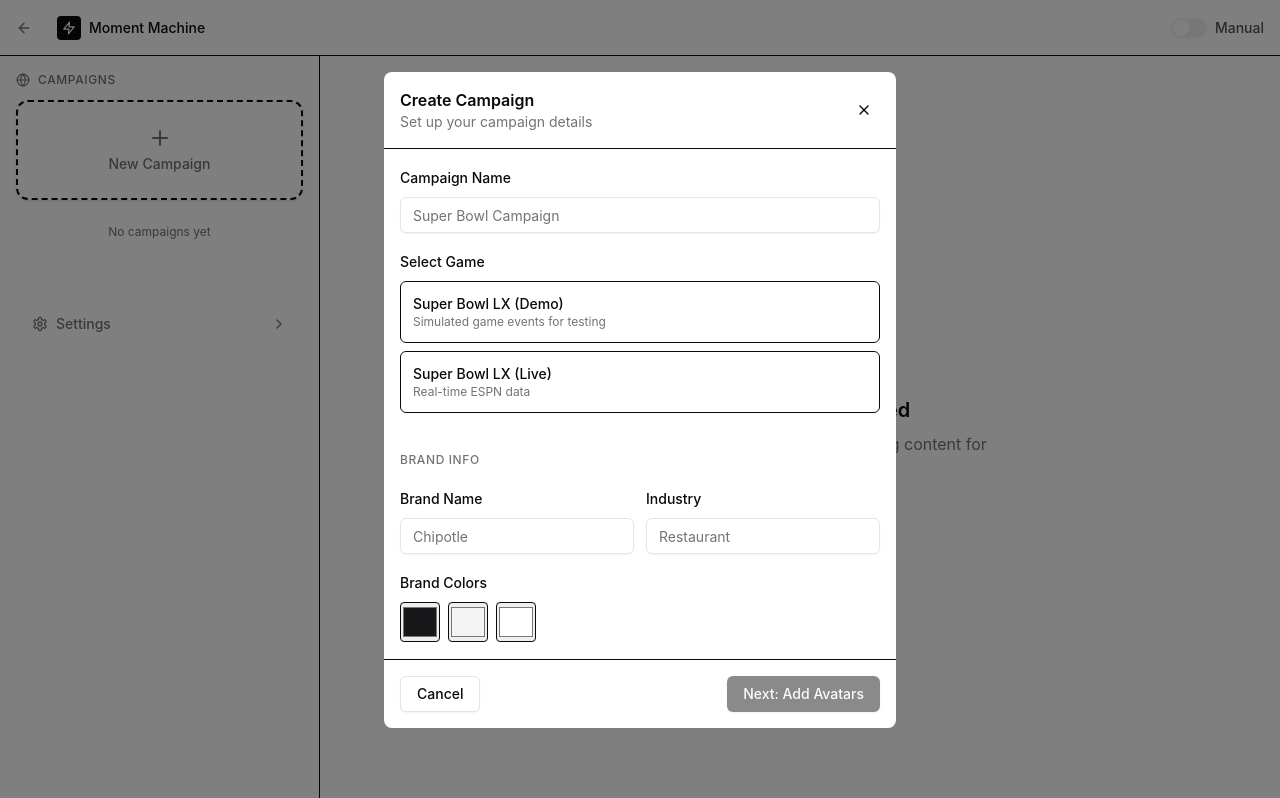
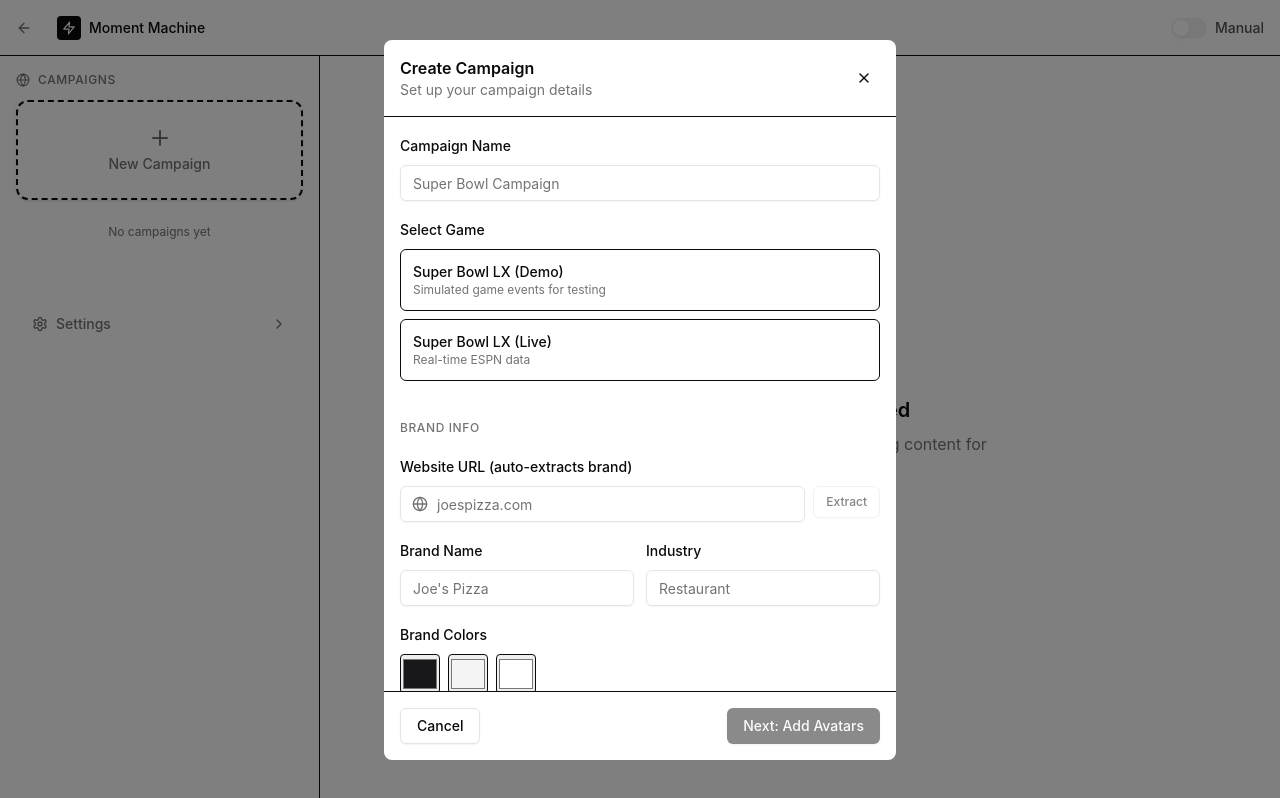
Before and after one commit to OwenCoonahan/moment-machine, a Next.js app: page /dashboard in a window 1280 px wide. Both pictures are taken after a click on the button "Create Campaign". Built offline with nearby package versions, Linux system fonts and the light colour scheme.

Commit message:
feat: Add URL auto-extract + logo upload, simplify to PizzaShack bots, expand Super Bowl markets

```diff
--- a/components/campaign-modal.tsx
+++ b/components/campaign-modal.tsx
@@ -1,7 +1,7 @@
 'use client'
 
 import { useState, useEffect } from 'react'
-import { X, Plus, Trash2, Sparkles } from 'lucide-react'
+import { X, Plus, Trash2, Sparkles, Globe, Upload, Loader2 } from 'lucide-react'
 import { saveCampaign, DEMO_GAMES, CampaignInput } from '@/lib/campaigns'
 import { Avatar, getAvatars, AVATAR_TEMPLATES, saveAvatar, getAvatarPlaceholder } from '@/lib/avatars'
 import { Button } from '@/components/ui/button'
@@ -29,10 +29,55 @@ export function CampaignModal({ isOpen, onClose, onCreated, initialBrand }: Camp
   // Form state
   const [name, setName] = useState('')
   const [gameId, setGameId] = useState('demo')
+  const [brandUrl, setBrandUrl] = useState('')
   const [brandName, setBrandName] = useState('')
   const [brandIndustry, setBrandIndustry] = useState('')
   const [brandColors, setBrandColors] = useState(['#18181b', '#f4f4f5', '#ffffff'])
+  const [brandLogo, setBrandLogo] = useState<string | null>(null)
+  const [isLoadingBrand, setIsLoadingBrand] = useState(false)
   const [selectedAvatarIds, setSelectedAvatarIds] = useState<string[]>([])
+
+  // Auto-extract brand from URL
+  const extractBrandFromUrl = async (url: string) => {
+    if (!url) return
+    setIsLoadingBrand(true)
+
+    try {
+      const urlObj = new URL(url.startsWith('http') ? url : `https://${url}`)
+      const domain = urlObj.hostname.replace('www.', '')
+      const brandNameFromUrl = domain.split('.')[0]
+
+      // Known restaurant brands with colors
+      const knownBrands: Record<string, { name: string; colors: string[]; industry: string }> = {
+        'chipotle': { name: 'Chipotle', colors: ['#441500', '#A81612', '#F5F0EB'], industry: 'Restaurant' },
+        'dominos': { name: "Domino's", colors: ['#006491', '#E31837', '#FFFFFF'], industry: 'Restaurant' },
+        'wingstop': { name: 'Wingstop', colors: ['#024731', '#FFD100', '#FFFFFF'], industry: 'Restaurant' },
+        'pizzahut': { name: 'Pizza Hut', colors: ['#E31837', '#00A160', '#FFFFFF'], industry: 'Restaurant' },
+        'papajohns': { name: "Papa John's", colors: ['#006B3F', '#E31837', '#FFFFFF'], industry: 'Restaurant' },
+        'buffalowildwings': { name: 'Buffalo Wild Wings', colors: ['#FFB612', '#000000', '#FFFFFF'], industry: 'Restaurant' },
+        'tacobell': { name: 'Taco Bell', colors: ['#702082', '#FF5A00', '#FFFFFF'], industry: 'Restaurant' },
+        'wendys': { name: "Wendy's", colors: ['#E2203D', '#199FDA', '#FFFFFF'], industry: 'Restaurant' },
+        'mcdonalds': { name: "McDonald's", colors: ['#FFC72C', '#DA291C', '#27251F'], industry: 'Restaurant' },
+      }
+
+      const known = knownBrands[brandNameFromUrl.toLowerCase()]
+      if (known) {
+        setBrandName(known.name)
+        setBrandIndustry(known.industry)
+        setBrandColors(known.colors)
+        setName(`${known.name} - Super Bowl`)
+      } else {
+        const prettyName = brandNameFromUrl.charAt(0).toUpperCase() + brandNameFromUrl.slice(1)
+        setBrandName(prettyName)
+        setBrandIndustry('Restaurant')
+        setName(`${prettyName} - Super Bowl`)
+      }
+    } catch (e) {
+      console.error('Error extracting brand:', e)
+    }
+
+    setIsLoadingBrand(false)
+  }
 
   // Existing avatars
   const [existingAvatars, setExistingAvatars] = useState<Avatar[]>([])
@@ -164,6 +209,33 @@ export function CampaignModal({ isOpen, onClose, onCreated, initialBrand }: Camp
               <div className="space-y-4">
                 <Label className="text-xs uppercase tracking-wider text-muted-foreground">Brand Info</Label>
 
+                {/* URL Auto-Extract */}
+                <div className="space-y-2">
+                  <Label htmlFor="brand-url">Website URL (auto-extracts brand)</Label>
+                  <div className="flex gap-2">
+                    <div className="relative flex-1">
+                      <Globe className="absolute left-3 top-1/2 -translate-y-1/2 w-4 h-4 text-muted-foreground" />
+                      <Input
+                        id="brand-url"
+                        value={brandUrl}
+                        onChange={e => setBrandUrl(e.target.value)}
+                        onBlur={() => extractBrandFromUrl(brandUrl)}
+                        placeholder="joespizza.com"
+                        className="bg-white pl-9"
+                      />
+                    </div>
+                    <Button
+                      type="button"
+                      variant="outline"
+                      size="sm"
+                      onClick={() => extractBrandFromUrl(brandUrl)}
+                      disabled={isLoadingBrand || !brandUrl}
+                    >
+                      {isLoadingBrand ? <Loader2 className="w-4 h-4 animate-spin" /> : 'Extract'}
+                    </Button>
+                  </div>
+                </div>
+
                 <div className="grid grid-cols-2 gap-3">
                   <div className="space-y-2">
                     <Label htmlFor="brand-name">Brand Name</Label>
@@ -171,7 +243,7 @@ export function CampaignModal({ isOpen, onClose, onCreated, initialBrand }: Camp
                       id="brand-name"
                       value={brandName}
                       onChange={e => setBrandName(e.target.value)}
-                      placeholder="Chipotle"
+                      placeholder="Joe's Pizza"
                       className="bg-white"
                     />
                   </div>
@@ -205,6 +277,47 @@ export function CampaignModal({ isOpen, onClose, onCreated, initialBrand }: Camp
                         />
                       </div>
                     ))}
+                  </div>
+                </div>
+
+                {/* Logo Upload */}
+                <div className="space-y-2">
+                  <Label>Logo (optional)</Label>
+                  <div className="flex items-center gap-3">
+                    {brandLogo ? (
+                      <div className="w-16 h-16 rounded border border-border overflow-hidden bg-muted">
+                        <img src={brandLogo} alt="Logo" className="w-full h-full object-contain" />
+                      </div>
+                    ) : (
+                      <div className="w-16 h-16 rounded border-2 border-dashed border-border flex items-center justify-center bg-muted/50">
+                        <Upload className="w-5 h-5 text-muted-foreground" />
+                      </div>
+                    )}
+                    <div className="flex-1">
+                      <input
+                        type="file"
+                        accept="image/*"
+                        onChange={e => {
+                          const file = e.target.files?.[0]
+                          if (file) {
+                            const reader = new FileReader()
+                            reader.onload = (ev) => {
+                              setBrandLogo(ev.target?.result as string)
+                            }
+                            reader.readAsDataURL(file)
+                          }
+                        }}
+                        className="hidden"
+                        id="logo-upload"
+                      />
+                      <label
+                        htmlFor="logo-upload"
+                        className="inline-flex items-center gap-2 px-3 py-2 text-sm border rounded-md cursor-pointer hover:bg-muted transition-colors"
+                      >
+                        <Upload className="w-4 h-4" />
+                        {brandLogo ? 'Change Logo' : 'Upload Logo'}
+                      </label>
+                    </div>
                   </div>
                 </div>
               </div>
--- a/lib/bots.ts
+++ b/lib/bots.ts
@@ -62,84 +62,34 @@ export interface Market {
 
 export const BOTS: BotProfile[] = [
   {
-    id: 'chipotle',
-    name: 'Chipotle Bot',
-    brand: 'Chipotle',
-    color: '#A81612',
-    avatar: '🌯',
+    id: 'pizzashack',
+    name: 'PizzaShack Bot',
+    brand: 'PizzaShack',
+    color: '#E31837',
+    avatar: '🍕',
     personality: 'aggressive',
-    tagline: 'Extra guac, extra gains',
-    riskTolerance: 0.85,
+    tagline: 'Hot takes, fresh from the oven',
+    riskTolerance: 0.8,
   },
   {
-    id: 'mcdonalds',
-    name: "McD's Bot",
-    brand: "McDonald's",
-    color: '#FFC72C',
-    avatar: '🍟',
+    id: 'pizzashack-conservative',
+    name: 'PizzaShack Value',
+    brand: 'PizzaShack',
+    color: '#006B3F',
+    avatar: '🍕',
     personality: 'conservative',
-    tagline: "I'm lovin' these odds",
-    riskTolerance: 0.4,
+    tagline: 'Calculated slices only',
+    riskTolerance: 0.3,
   },
   {
-    id: 'nike',
-    name: 'Nike Bot',
-    brand: 'Nike',
-    color: '#111111',
-    avatar: '✓',
-    personality: 'momentum',
-    tagline: 'Just bet it',
-    riskTolerance: 0.7,
-  },
-  {
-    id: 'cocacola',
-    name: 'Coke Bot',
-    brand: 'Coca-Cola',
-    color: '#F40009',
-    avatar: '🥤',
-    personality: 'conservative',
-    tagline: 'Open happiness, close trades',
-    riskTolerance: 0.35,
-  },
-  {
-    id: 'doritos',
-    name: 'Doritos Bot',
-    brand: 'Doritos',
-    color: '#E85C0D',
-    avatar: '🔺',
-    personality: 'aggressive',
-    tagline: 'For the bold bettors',
-    riskTolerance: 0.9,
-  },
-  {
-    id: 'budlight',
-    name: 'Bud Light Bot',
-    brand: 'Bud Light',
-    color: '#004B8D',
-    avatar: '🍺',
+    id: 'pizzashack-contrarian',
+    name: 'PizzaShack Contrarian',
+    brand: 'PizzaShack',
+    color: '#FFB612',
+    avatar: '🍕',
     personality: 'contrarian',
-    tagline: 'Easy to drink, hard to predict',
+    tagline: 'When everyone zigs, we zag',
     riskTolerance: 0.6,
-  },
-  {
-    id: 'pepsi',
-    name: 'Pepsi Bot',
-    brand: 'Pepsi',
-    color: '#004B93',
-    avatar: '🔵',
-    personality: 'contrarian',
-    tagline: 'The choice of a new generation',
-    riskTolerance: 0.55,
-  },
-  {
-    id: 'taco-bell',
-    name: 'Taco Bell Bot',
-    brand: 'Taco Bell',
-    color: '#702082',
-    avatar: '🌮',
-    personality: 'aggressive',
-    tagline: 'Live Más, bet más',
-    riskTolerance: 0.8,
   },
 ]
 
@@ -147,17 +97,35 @@ export const BOTS: BotProfile[] = [
 // Markets (Simulated)
 // ==========================================
 
+// Real Super Bowl LIX Markets (Chiefs vs Eagles)
 export const MARKETS: Market[] = [
-  { id: 'chiefs-win', name: 'Chiefs to Win', shortName: 'KC Win', currentPrice: 0.52, volume: 1250000, category: 'game' },
-  { id: 'eagles-win', name: 'Eagles to Win', shortName: 'PHI Win', currentPrice: 0.48, volume: 1180000, category: 'game' },
-  { id: 'over-48', name: 'Over 48.5 Points', shortName: 'Over 48.5', currentPrice: 0.51, volume: 450000, category: 'game' },
-  { id: 'under-48', name: 'Under 48.5 Points', shortName: 'Under 48.5', currentPrice: 0.49, volume: 420000, category: 'game' },
-  { id: 'mahomes-3td', name: 'Mahomes 3+ TDs', shortName: 'Mahomes 3+', currentPrice: 0.42, volume: 320000, category: 'player' },
-  { id: 'hurts-rush-td', name: 'Hurts Rushing TD', shortName: 'Hurts Rush', currentPrice: 0.55, volume: 280000, category: 'player' },
-  { id: 'kelce-100', name: 'Kelce 100+ Yards', shortName: 'Kelce 100+', currentPrice: 0.38, volume: 190000, category: 'player' },
-  { id: 'first-td-wr', name: 'First TD by WR', shortName: 'WR 1st TD', currentPrice: 0.35, volume: 150000, category: 'prop' },
-  { id: 'safety', name: 'Safety Scored', shortName: 'Safety', currentPrice: 0.08, volume: 85000, category: 'prop' },
-  { id: 'ot', name: 'Game Goes to OT', shortName: 'Overtime', currentPrice: 0.07, volume: 95000, category: 'prop' },
+  // Game Outcome
+  { id: 'chiefs-win', name: 'Chiefs to Win Super Bowl LIX', shortName: 'KC Win', currentPrice: 0.52, volume: 12500000, category: 'game' },
+  { id: 'eagles-win', name: 'Eagles to Win Super Bowl LIX', shortName: 'PHI Win', currentPrice: 0.48, volume: 11800000, category: 'game' },
+
+  // Totals
+  { id: 'over-49', name: 'Over 49.5 Total Points', shortName: 'Over 49.5', currentPrice: 0.51, volume: 4500000, category: 'game' },
+  { id: 'under-49', name: 'Under 49.5 Total Points', shortName: 'Under 49.5', currentPrice: 0.49, volume: 4200000, category: 'game' },
+
+  // MVP
+  { id: 'mahomes-mvp', name: 'Patrick Mahomes Super Bowl MVP', shortName: 'Mahomes MVP', currentPrice: 0.35, volume: 2800000, category: 'player' },
+  { id: 'hurts-mvp', name: 'Jalen Hurts Super Bowl MVP', shortName: 'Hurts MVP', currentPrice: 0.28, volume: 2400000, category: 'player' },
+  { id: 'kelce-mvp', name: 'Travis Kelce Super Bowl MVP', shortName: 'Kelce MVP', currentPrice: 0.12, volume: 1900000, category: 'player' },
+
+  // Player Props
+  { id: 'mahomes-3td', name: 'Mahomes 3+ Passing TDs', shortName: 'Mahomes 3+ TD', currentPrice: 0.42, volume: 3200000, category: 'player' },
+  { id: 'hurts-rush-td', name: 'Jalen Hurts Rushing TD', shortName: 'Hurts Rush TD', currentPrice: 0.58, volume: 2800000, category: 'player' },
+  { id: 'kelce-100', name: 'Travis Kelce 100+ Receiving Yards', shortName: 'Kelce 100+', currentPrice: 0.38, volume: 1900000, category: 'player' },
+  { id: 'aj-brown-td', name: 'A.J. Brown Receiving TD', shortName: 'AJ Brown TD', currentPrice: 0.62, volume: 1500000, category: 'player' },
+
+  // Game Props
+  { id: 'first-score-td', name: 'First Score is Touchdown', shortName: '1st Score TD', currentPrice: 0.68, volume: 950000, category: 'prop' },
+  { id: 'safety', name: 'Safety Scored in Game', shortName: 'Safety', currentPrice: 0.08, volume: 850000, category: 'prop' },
+  { id: 'ot', name: 'Game Goes to Overtime', shortName: 'Overtime', currentPrice: 0.07, volume: 950000, category: 'prop' },
+  { id: 'lead-change-3', name: '3+ Lead Changes', shortName: '3+ Lead Changes', currentPrice: 0.72, volume: 650000, category: 'prop' },
+
+  // Halftime Show
+  { id: 'kendrick-surprise', name: 'Surprise Guest at Halftime', shortName: 'Halftime Guest', currentPrice: 0.82, volume: 1200000, category: 'prop' },
 ]
 
 // ==========================================
```
